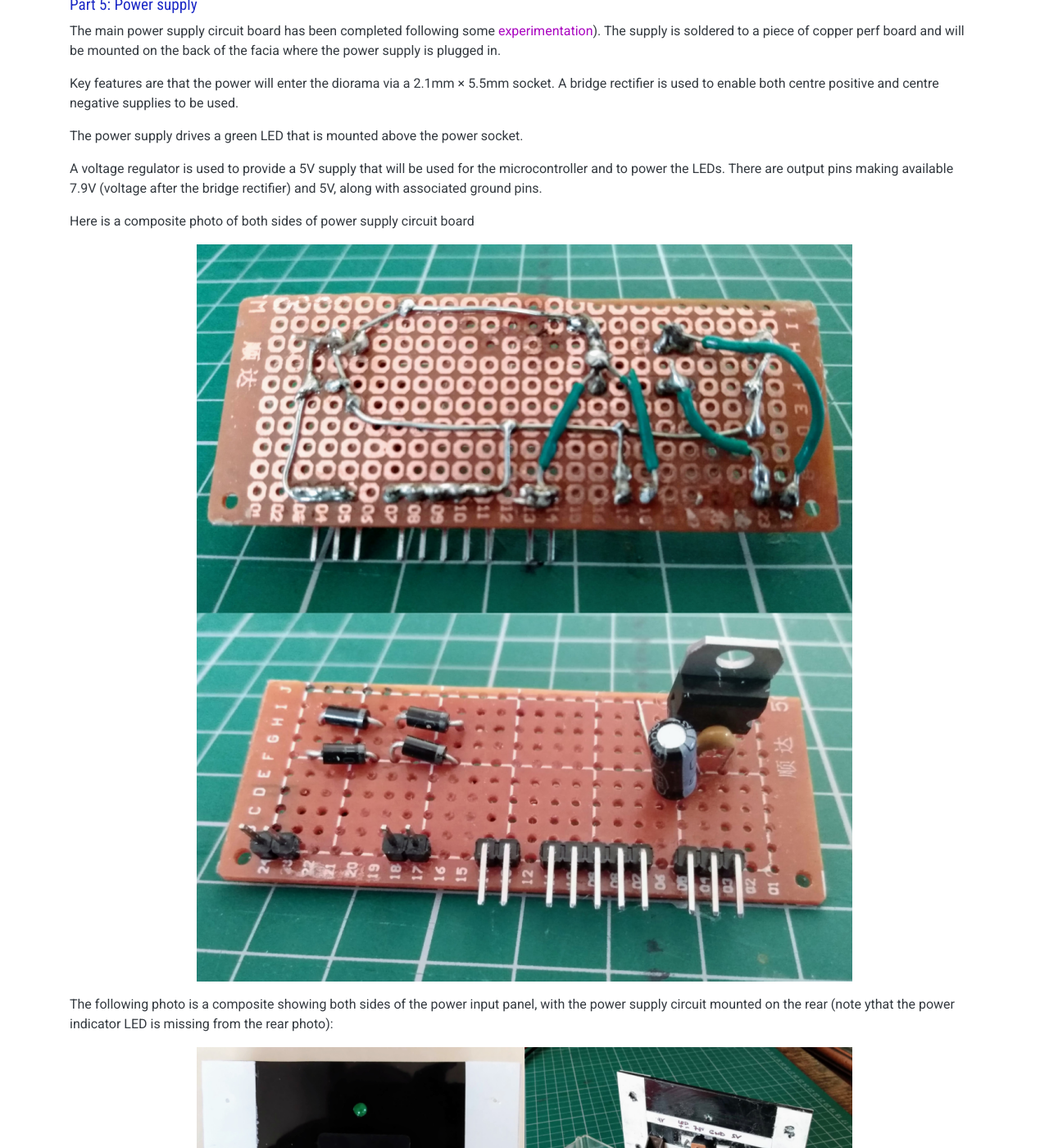
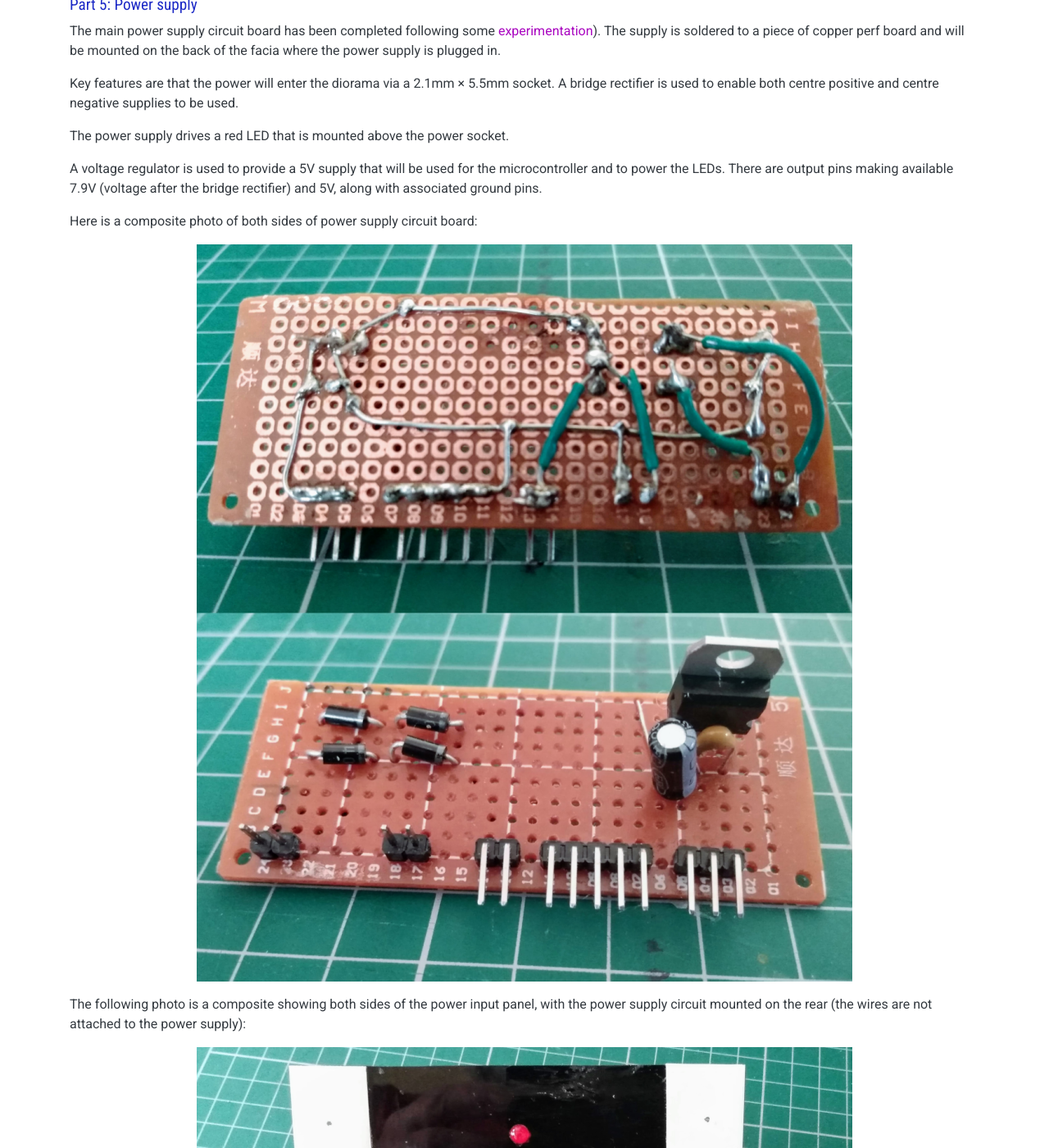
Before and after one commit to cahamo/cahamo.github.io, a Jekyll site: the page built from diorama/index.html, in a window 1280 px wide and 1400 px high, scrolled down 2831 px. Shown: the whole window at 82% size. Built offline with Jekyll 4.4.1, drawn with Linux system fonts in a browser that asks for light colours; comment, search, counter and statistics services are not loaded.

Commit message:
Update diorama power panel photo
LED colour changed from green to red and wires attached to input and
LED.

```diff
--- a/diorama/index.html
+++ b/diorama/index.html
@@ -143,17 +143,17 @@
 
 <p>Key features are that the power will enter the diorama via a 2.1mm &times; 5.5mm socket. A bridge rectifier is used to enable both centre positive and centre negative supplies to be used.</p>
 
-<p>The power supply drives a green LED that is mounted above the power socket.</p>
+<p>The power supply drives a red LED that is mounted above the power socket.</p>
 
 <p>A voltage regulator is used to provide a 5V supply that will be used for the microcontroller and to power the LEDs. There are output pins making available 7.9V (voltage after the bridge rectifier) and 5V, along with associated ground pins.</p>
 
-<p>Here is a composite photo of both sides of power supply circuit board</p>
+<p>Here is a composite photo of both sides of power supply circuit board:</p>
 
 <p><img class="img-fluid mx-auto d-block" src="/assets/img/projects/diorama/power-supply-composite.png" width="800" height="899" alt="Composite photo of bottom and top of power supply circuit board"></p>
 
-<p>The following photo is a composite showing both sides of the power input panel, with the power supply circuit mounted on the rear (note ythat the power indicator LED is missing from the rear photo):</p>
+<p>The following photo is a composite showing both sides of the power input panel, with the power supply circuit mounted on the rear (the wires are not attached to the power supply):</p>
 
-<p><img class="img-fluid mx-auto d-block" src="/assets/img/projects/diorama/power-facia-composite.png" width="800" height="313" alt="Composite photo of both sides of the power input panel"></p>
+<p><img class="img-fluid mx-auto d-block" src="/assets/img/projects/diorama/power-facia-composite.png" width="800" height="900" alt="Composite photo of both sides of the power input panel"></p>
 
 <p>The pins shown in the rear photo are, from left to right:</p>
 
```
Also changed, not shown: assets/img/projects/diorama/power-facia-composite.png.
